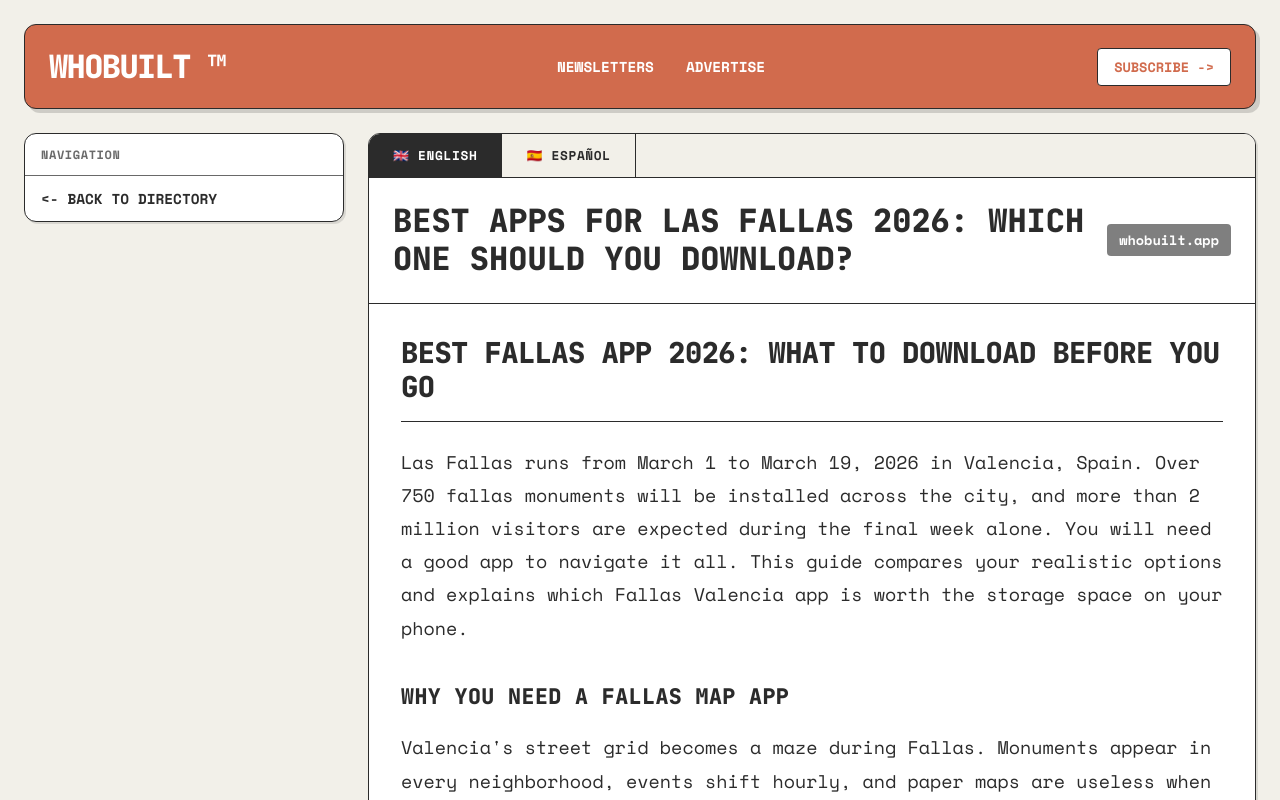
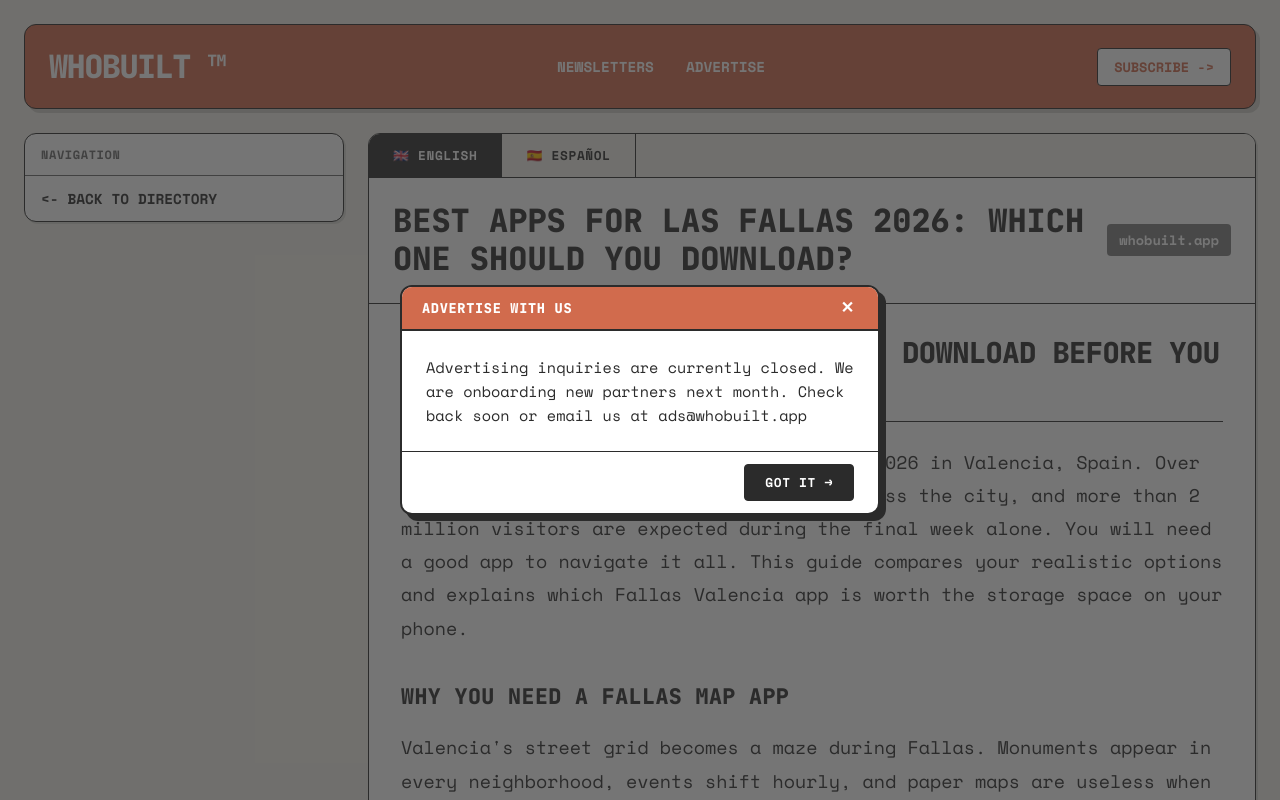
Before and after one commit to sawwwwwwwwyou/Whobuilt, a React (Vite) app: page /article/best-apps-for-las-fallas-2026 in a window 1280 px wide. Both pictures are taken after a click on the link "ADVERTISE". Shown: the top 800 px of the page. Built offline with nearby package versions, Linux system fonts and the light colour scheme.

Commit message:
Add styled Modal component, replace browser alerts with custom modals

```diff
--- a/src/components/ArticleDetail.jsx
+++ b/src/components/ArticleDetail.jsx
@@ -4,6 +4,7 @@ import ReactMarkdown from 'react-markdown';
 import remarkGfm from 'remark-gfm';
 import articles from '../data/articles.json';
 import articleContent from '../data/articleContent';
+import { Modal } from './Modal';
 
 export function ArticleDetail() {
     const { slug } = useParams();
@@ -11,6 +12,7 @@ export function ArticleDetail() {
     const [activeSnippetIdx, setActiveSnippetIdx] = useState(0);
     const [activeLang, setActiveLang] = useState('en');
     const [hasVoted, setHasVoted] = useState(false);
+    const [modal, setModal] = useState(null);
 
     if (!article) {
         return (
@@ -28,6 +30,14 @@ export function ArticleDetail() {
     const markdownBody = content ? content[activeLang] : null;
 
     return (
+        <>
+            {modal && (
+                <Modal
+                    title={modal.title}
+                    message={modal.message}
+                    onClose={() => setModal(null)}
+                />
+            )}
             <div className="layout-grid" style={{ gridTemplateColumns: '320px minmax(0, 1fr)' }}>
                 <aside className="sidebar-nav">
                     <div className="nav-card" style={{ marginBottom: '24px' }}>
@@ -147,7 +157,7 @@ export function ArticleDetail() {
                         </button>
                         <button
                             className="comment-link"
-                        onClick={() => alert(`Comments section for "${article.title}" is currently read-only. We are moving to a new discussion platform soon!`)}
+                            onClick={() => setModal({ title: 'COMMENTS', message: `Comments for "${article.title}" are currently read-only. We are migrating to a new discussion platform. Stay tuned!` })}
                             style={{ background: 'transparent', cursor: 'pointer', display: 'flex', alignItems: 'center', padding: '0 24px', borderLeft: 'var(--b-width) solid var(--c-border)', borderTop: 'none', borderRight: 'none', borderBottom: 'none', whiteSpace: 'nowrap', color: 'inherit', fontFamily: 'inherit' }}
                         >
                             {article.comments} COMMENTS
@@ -155,5 +165,6 @@ export function ArticleDetail() {
                     </div>
                 </article>
             </div>
+        </>
     );
 }
--- a/src/components/Header.jsx
+++ b/src/components/Header.jsx
@@ -1,25 +1,44 @@
+import { useState } from 'react';
+import { Modal } from './Modal';
+
 export function Header() {
+    const [modal, setModal] = useState(null); // { title, message }
+
     const scrollToNewsletter = () => {
         const input = document.getElementById('email-input');
         if (input) {
             input.scrollIntoView({ behavior: 'smooth', block: 'center' });
             setTimeout(() => input.focus(), 500);
         } else {
-            // If on a page without the sidebar (though currently it's on all pages)
             window.scrollTo({ top: 0, behavior: 'smooth' });
         }
     };
 
     return (
+        <>
+            {modal && (
+                <Modal
+                    title={modal.title}
+                    message={modal.message}
+                    onClose={() => setModal(null)}
+                />
+            )}
             <header className="site-header">
                 <div className="brand" style={{ cursor: 'pointer' }} onClick={() => window.scrollTo(0, 0)}>WHOBUILT ™</div>
                 <nav className="header-nav">
                     <a href="#" onClick={(e) => { e.preventDefault(); scrollToNewsletter(); }}>NEWSLETTERS</a>
-                <a href="#" onClick={(e) => { e.preventDefault(); alert('Advertising inquiries are currently closed. Check back next month!'); }}>ADVERTISE</a>
+                    <a href="#" onClick={(e) => {
+                        e.preventDefault();
+                        setModal({
+                            title: 'ADVERTISE WITH US',
+                            message: 'Advertising inquiries are currently closed. We are onboarding new partners next month. Check back soon or email us at ads@whobuilt.app',
+                        });
+                    }}>ADVERTISE</a>
                 </nav>
                 <div className="user-block" style={{ cursor: 'pointer' }} onClick={scrollToNewsletter}>
                     SUBSCRIBE -&gt;
                 </div>
             </header>
+        </>
     );
 }
--- /dev/null
+++ b/src/components/Modal.jsx
@@ -0,0 +1,109 @@
+import { useEffect } from 'react';
+
+export function Modal({ title, message, onClose }) {
+    // Close on Escape key
+    useEffect(() => {
+        const handler = (e) => { if (e.key === 'Escape') onClose(); };
+        window.addEventListener('keydown', handler);
+        return () => window.removeEventListener('keydown', handler);
+    }, [onClose]);
+
+    return (
+        <div
+            onClick={onClose}
+            style={{
+                position: 'fixed',
+                inset: 0,
+                background: 'rgba(43, 43, 43, 0.65)',
+                display: 'flex',
+                alignItems: 'center',
+                justifyContent: 'center',
+                zIndex: 9999,
+                padding: '24px',
+            }}
+        >
+            <div
+                onClick={(e) => e.stopPropagation()}
+                style={{
+                    background: 'var(--c-bg-card)',
+                    border: '2px solid var(--c-border)',
+                    borderRadius: 'var(--r-outer)',
+                    boxShadow: '6px 6px 0px var(--c-ink)',
+                    maxWidth: '480px',
+                    width: '100%',
+                    fontFamily: 'var(--f-mono)',
+                    overflow: 'hidden',
+                }}
+            >
+                {/* Modal header bar */}
+                <div style={{
+                    background: 'var(--c-accent)',
+                    color: '#fff',
+                    padding: '12px 20px',
+                    fontFamily: 'var(--f-display)',
+                    fontWeight: 800,
+                    fontSize: '0.85rem',
+                    letterSpacing: '0.05em',
+                    textTransform: 'uppercase',
+                    borderBottom: '2px solid var(--c-border)',
+                    display: 'flex',
+                    justifyContent: 'space-between',
+                    alignItems: 'center',
+                }}>
+                    <span>{title || 'WHOBUILT.APP'}</span>
+                    <button
+                        onClick={onClose}
+                        style={{
+                            background: 'none',
+                            border: 'none',
+                            color: '#fff',
+                            cursor: 'pointer',
+                            fontFamily: 'var(--f-display)',
+                            fontWeight: 800,
+                            fontSize: '1rem',
+                            lineHeight: 1,
+                            padding: '0 4px',
+                        }}
+                    >✕</button>
+                </div>
+
+                {/* Modal body */}
+                <div style={{
+                    padding: '24px',
+                    fontSize: '0.95rem',
+                    lineHeight: 1.6,
+                    color: 'var(--c-ink)',
+                }}>
+                    {message}
+                </div>
+
+                {/* Modal footer */}
+                <div style={{
+                    borderTop: '1.5px solid var(--c-border)',
+                    padding: '12px 24px',
+                    display: 'flex',
+                    justifyContent: 'flex-end',
+                }}>
+                    <button
+                        onClick={onClose}
+                        style={{
+                            background: 'var(--c-ink)',
+                            color: '#fff',
+                            border: '1.5px solid var(--c-border)',
+                            padding: '8px 20px',
+                            fontFamily: 'var(--f-mono)',
+                            fontWeight: 700,
+                            fontSize: '0.8rem',
+                            textTransform: 'uppercase',
+                            cursor: 'pointer',
+                            borderRadius: '4px',
+                            letterSpacing: '0.05em',
+                        }}
+                    >
+                        GOT IT →
+                    </button>
+                </div>
+            </div>
+        </div>
+    );
+}
```
Lines whose indentation alone changed are shown as unchanged.
